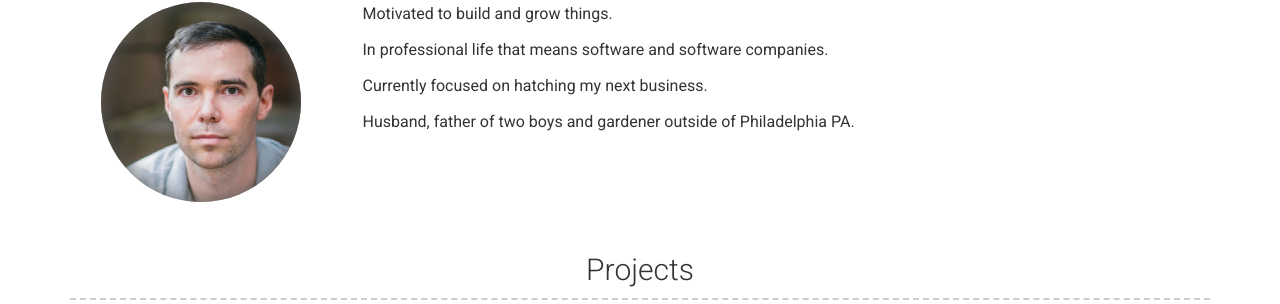
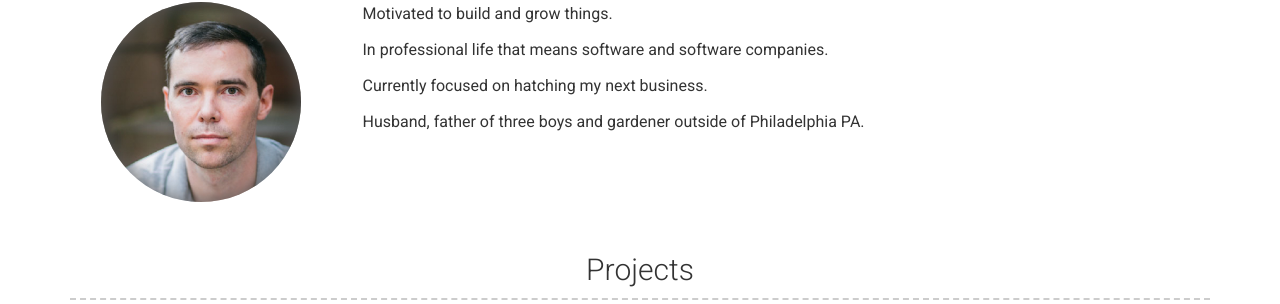
Before and after one commit to seekayel/kamlasater.com, a Jekyll site: the page built from index.md, in a window 1280 px wide and 900 px high. Shown: the part 300-604 px from the top of the window. Built offline with Jekyll 4.4.1, drawn with Linux system fonts in a browser that asks for light colours; nearby versions of some CDN libraries.

Commit message:
Update _config.yml

```diff
--- a/_config.yml
+++ b/_config.yml
@@ -31,7 +31,7 @@ about_content: | # this will include new lines to allow paragraphs
 
   Currently focused on hatching my next business.
 
-  Husband, father of two boys and gardener outside of Philadelphia PA.
+  Husband, father of three boys and gardener outside of Philadelphia PA.
 
 # Projects Section
 # projects_title: Projects
```
